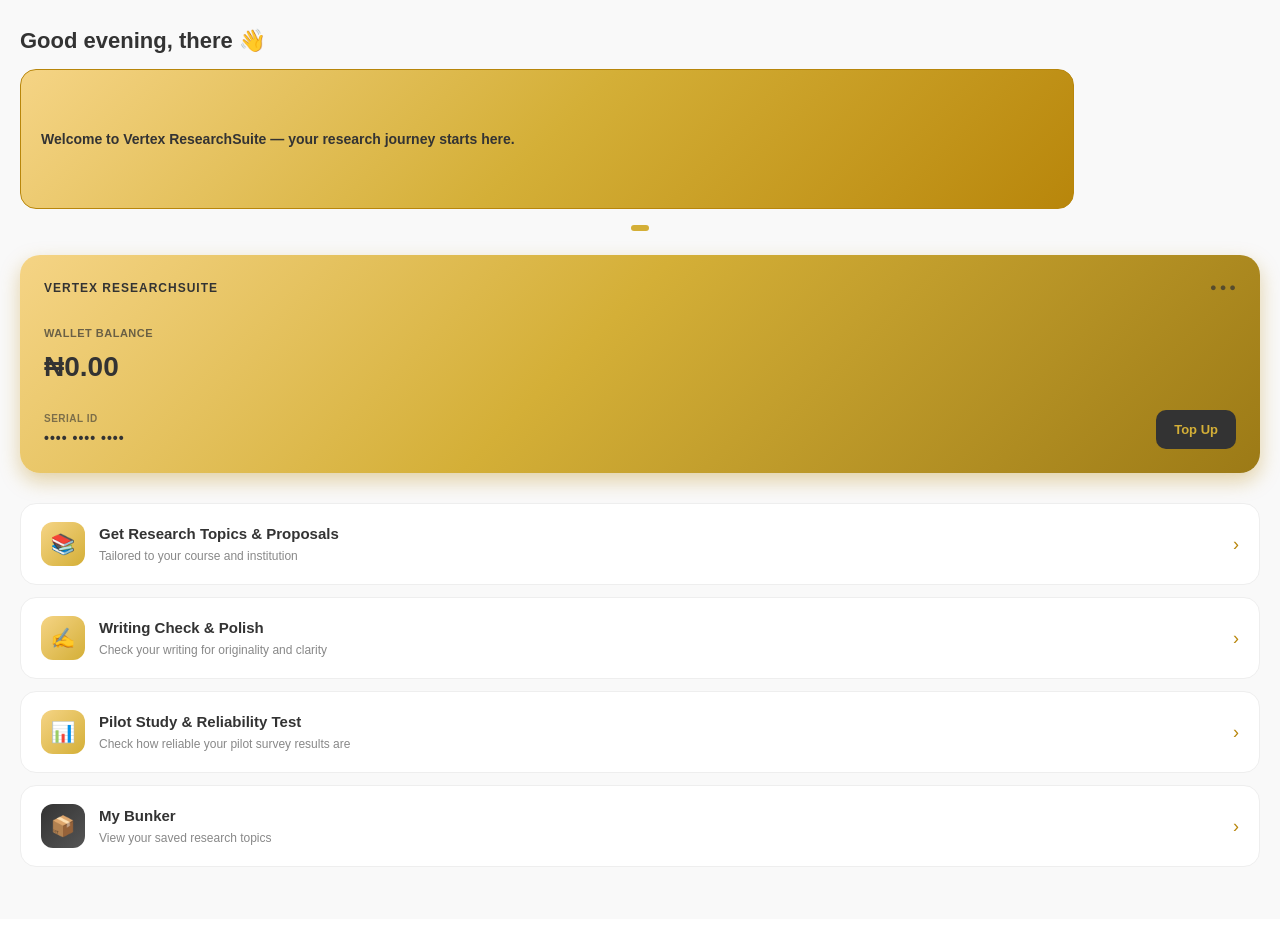
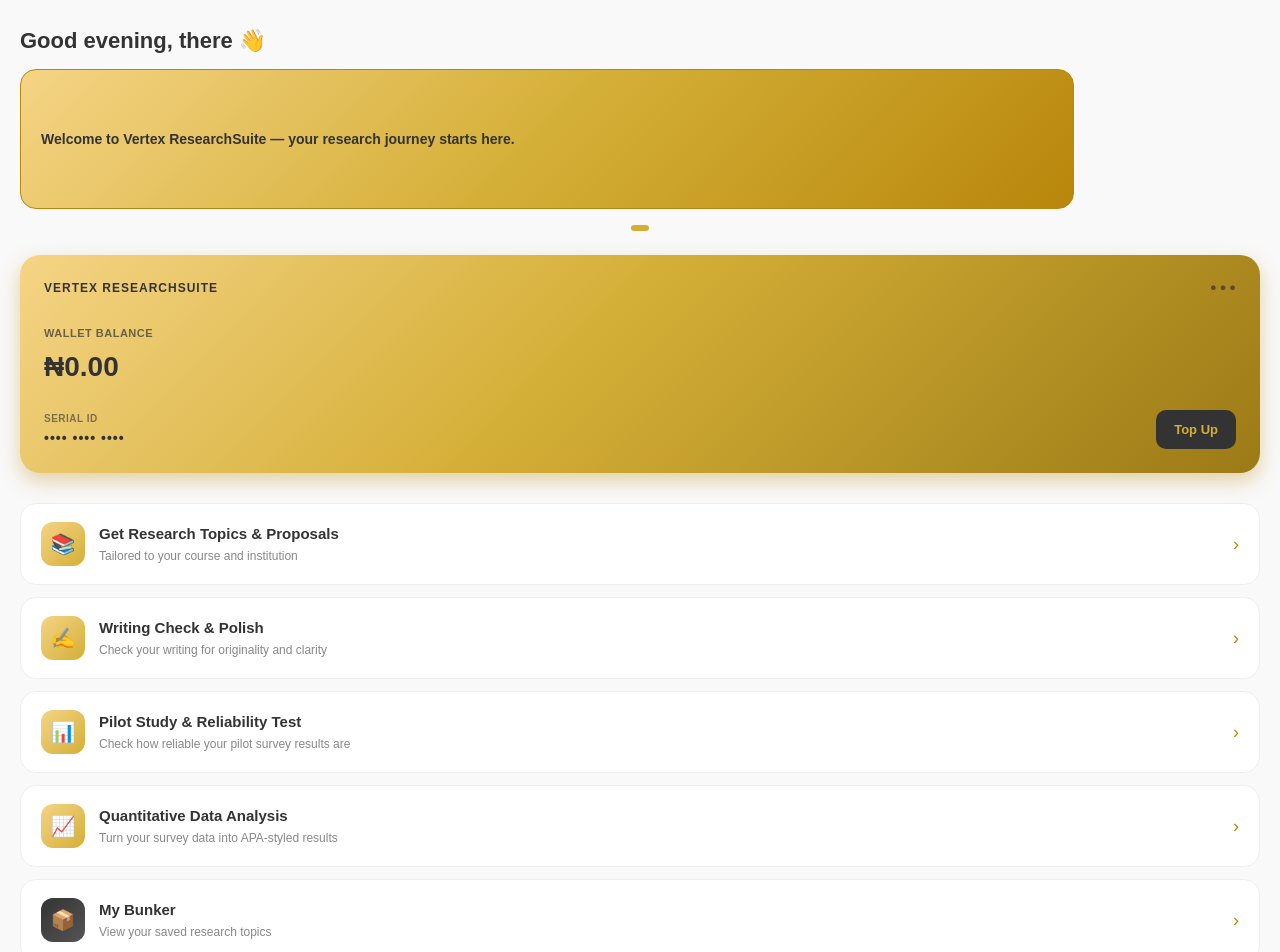
Before and after one commit to talabioluwatobi93-researchsuite/Vertex-researchsuites-, a Next.js app in the folder vertex-researchsuites/: page /dashboard in a window 1280 px wide. Shown: the top 952 px of the page. Before the commit the page ends 919 px from the top, so only its background shows below. Built offline with nearby package versions, Linux system fonts and the light colour scheme; no server answers; the database is empty.

Commit message:
Add Quantitative Data Analysis card to dashboard

```diff
--- a/vertex-researchsuites/app/dashboard/page.tsx
+++ b/vertex-researchsuites/app/dashboard/page.tsx
@@ -270,6 +270,7 @@
         {featureCard('📚', 'Get Research Topics & Proposals', 'Tailored to your course and institution', () => router.push('/proposals/new'))}
         {featureCard('✍️', 'Writing Check & Polish', 'Check your writing for originality and clarity', () => router.push('/writing-check'))}
             {featureCard('📊', 'Pilot Study & Reliability Test', 'Check how reliable your pilot survey results are', () => router.push('/pilot-study'))}
+                {featureCard('📈', 'Quantitative Data Analysis', 'Turn your survey data into APA-styled results', () => router.push('/quantitative-analysis'))}
         {featureCard('📦', 'My Bunker', 'View your saved research topics', () => router.push('/bunker'), true)}
       </div>
     </div>
```
